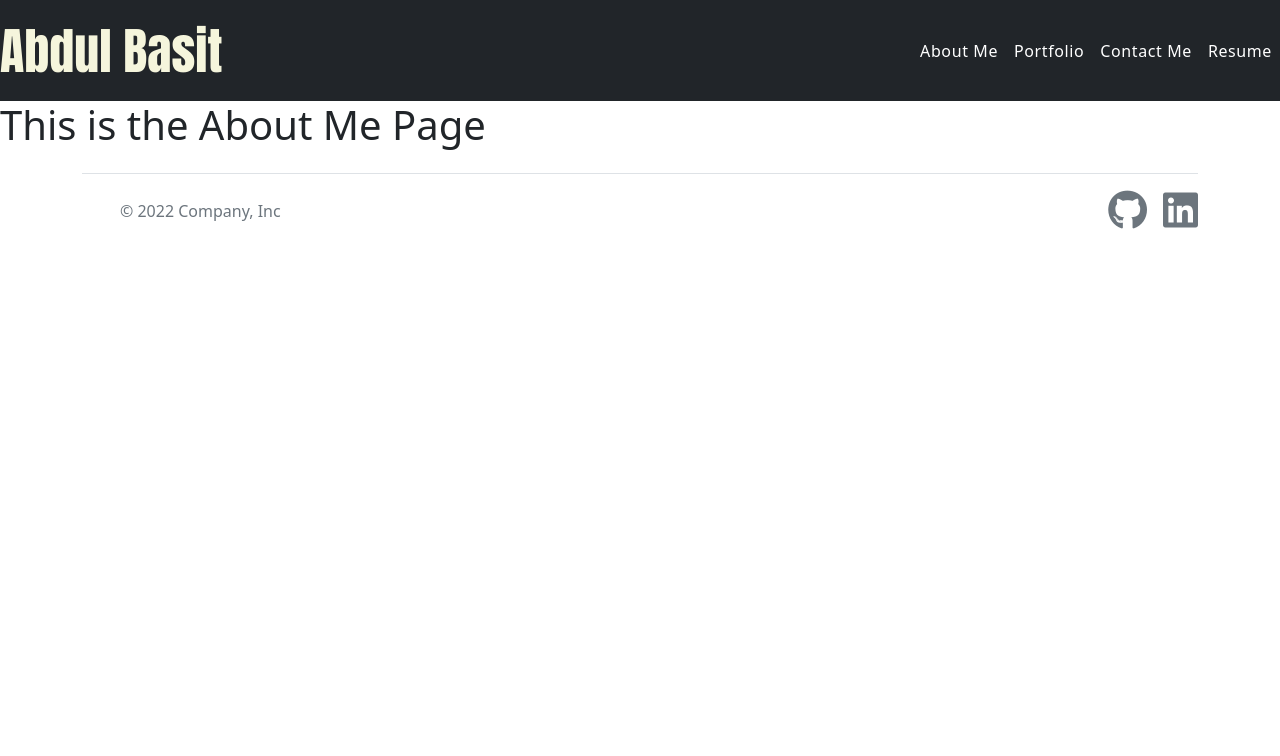
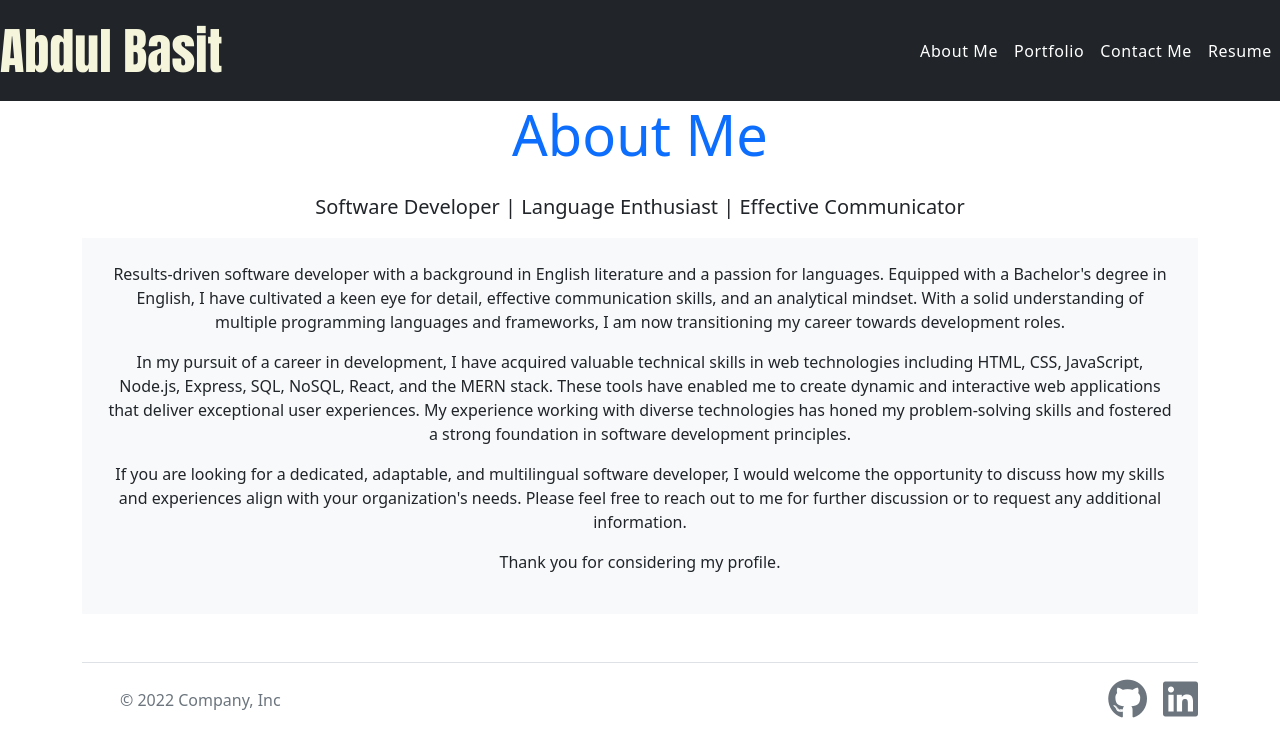
Before and after one commit to abasit96/My-React-Portfolio, a React (Create React App) app: page / in a window 1280 px wide. Shown: the top 756 px of the page. Built offline with nearby package versions, Linux system fonts and the light colour scheme.

Commit message:
About me section updated

```diff
--- a/package.json
+++ b/package.json
@@ -16,6 +16,7 @@
     "bootstrap": "^5.2.3",
     "loaders.css": "^0.1.2",
     "react": "^18.2.0",
+    "react-bootstrap": "^2.7.4",
     "react-dom": "^18.2.0",
     "react-leaflet": "^4.2.1",
     "react-loaders": "^3.0.1",
--- a/src/components/About.js
+++ b/src/components/About.js
@@ -1,9 +1,37 @@
+
 import React from 'react';
+import { Container, Row, Col } from 'react-bootstrap';
 
 function About(props) {
-    return (
-        <h1>This is the About Me Page</h1>
-    );
+  return (
+    <Container>
+      <Row>
+        <Col>
+          <h1 className="display-4 text-center text-primary mb-4">About Me</h1>
+          <p className="lead text-center">Software Developer | Language Enthusiast | Effective Communicator</p>
+
+          <div className="bg-light p-4 mb-4">
+            <p className="text-center">
+              Results-driven software developer with a background in English literature and a passion for languages. Equipped with a Bachelor's degree in English, I have cultivated a keen eye for detail, effective communication skills, and an analytical mindset. With a solid understanding of multiple programming languages and frameworks, I am now transitioning my career towards development roles.
+            </p>
+
+            <p className="text-center">
+              In my pursuit of a career in development, I have acquired valuable technical skills in web technologies including HTML, CSS, JavaScript, Node.js, Express, SQL, NoSQL, React, and the MERN stack. These tools have enabled me to create dynamic and interactive web applications that deliver exceptional user experiences. My experience working with diverse technologies has honed my problem-solving skills and fostered a strong foundation in software development principles.
+            </p>
+
+
+            <p className="text-center">
+              If you are looking for a dedicated, adaptable, and multilingual software developer, I would welcome the opportunity to discuss how my skills and experiences align with your organization's needs. Please feel free to reach out to me for further discussion or to request any additional information.
+            </p>
+
+            <p className="text-center">
+              Thank you for considering my profile.
+            </p>
+          </div>
+        </Col>
+      </Row>
+    </Container>
+  );
 }
 
 export default About;
```
Also changed, not shown: 1 other file (tests, documents, lock files or other folders).
